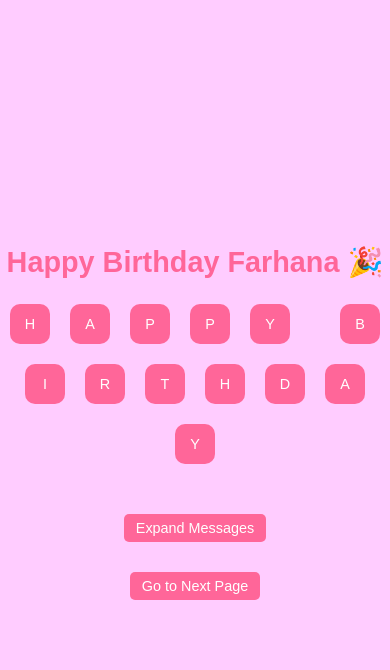
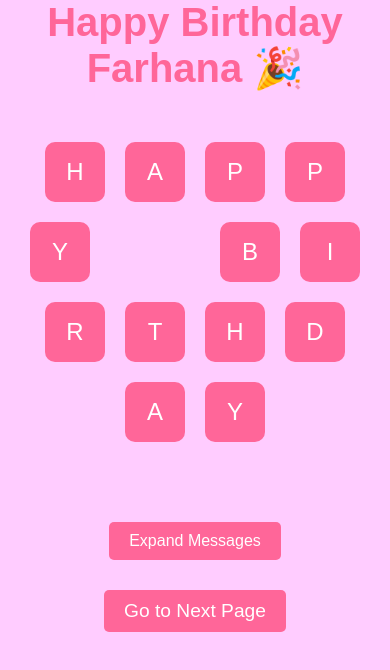
Before and after one commit to ankit-kazi/Happy-birthday-farhana, a plain HTML site: page nextpage.html in a window 390 px wide. Drawn offline with Linux system fonts and the light colour scheme.

Commit message:
Update nextpage.html

```diff
--- a/nextpage.html
+++ b/nextpage.html
@@ -15,20 +15,20 @@
 
         body {
             background-color: #ffccff;
-            height: 100vh;
+            min-height: 100vh; /* Ensure the body height is enough for scrolling */
             display: flex;
             flex-direction: column;
-            justify-content: center;
+            justify-content: flex-start; /* Align from the top for mobile scrolling */
             align-items: center;
             text-align: center;
-            overflow: hidden;
-            font-size: 16px;
+            overflow-y: auto; /* Allow vertical scrolling */
+            padding-bottom: 20px; /* Add some space at the bottom to prevent content from being hidden */
         }
 
         h1 {
             font-size: 2.5em;
             color: #ff6699;
-            margin-bottom: 20px;
+            margin-bottom: 40px;
         }
 
         .letter-container {
@@ -40,15 +40,15 @@
         }
 
         .letter-box {
-            width: 50px;
-            height: 50px;
+            width: 60px;
+            height: 60px;
             margin: 10px;
             background-color: #ff6699;
             color: white;
             display: flex;
             align-items: center;
             justify-content: center;
-            font-size: 1.2em;
+            font-size: 1.5em;
             cursor: pointer;
             border-radius: 10px;
             transition: background-color 0.3s ease;
@@ -77,7 +77,7 @@
             display: none;
             margin-top: 30px;
             text-align: left;
-            font-size: 1em;
+            font-size: 1.2em;
             color: #444;
         }
 
@@ -103,6 +103,12 @@
             margin: 10px 0;
         }
 
+        /* Corrected gap between Y and B */
+        .letter-box-gap {
+            margin-right: 60px;
+        }
+
+        /* Added larger gap between Y and B */
         .letter-box-gap2 {
             margin-right: 120px; /* Larger gap between Y and B */
         }
@@ -111,7 +117,7 @@
             opacity: 0;
             transform: translateX(-50%);
             animation: expandMessage 2s forwards;
-            display: block;
+            display: block; /* Ensure each message appears on a new line */
             margin-bottom: 10px;
             text-align: left;
         }
@@ -178,66 +184,6 @@
             background-color: #ff3366;
         }
 
-        /* Media Query for Phone Compatibility */
-        @media (max-width: 768px) {
-            h1 {
-                font-size: 2em;
-                margin-bottom: 20px;
-            }
-
-            .letter-box {
-                width: 45px;
-                height: 45px;
-                font-size: 1em;
-            }
-
-            .letter-container {
-                margin-bottom: 30px;
-            }
-
-            .expand-button, .next-button {
-                font-size: 1em;
-                padding: 8px 16px;
-            }
-
-            .message-line {
-                font-size: 1em;
-            }
-
-            .letter-box-gap2 {
-                margin-right: 60px;
-            }
-        }
-
-        @media (max-width: 480px) {
-            h1 {
-                font-size: 1.8em;
-                margin-bottom: 15px;
-            }
-
-            .letter-box {
-                width: 40px;
-                height: 40px;
-                font-size: 0.9em;
-            }
-
-            .letter-container {
-                margin-bottom: 20px;
-            }
-
-            .expand-button, .next-button {
-                font-size: 0.9em;
-                padding: 6px 12px;
-            }
-
-            .message-line {
-                font-size: 0.9em;
-            }
-
-            .letter-box-gap2 {
-                margin-right: 40px;
-            }
-        }
     </style>
 </head>
 <body>
```
